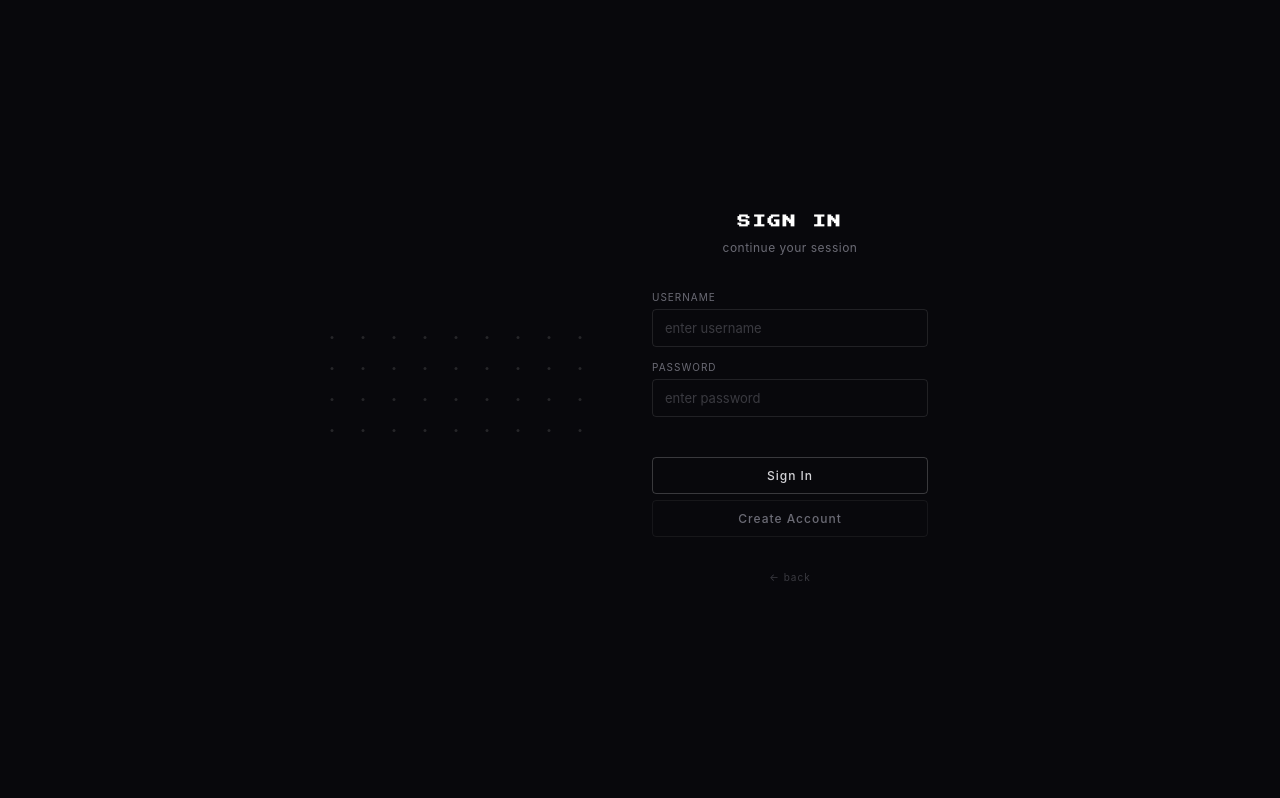
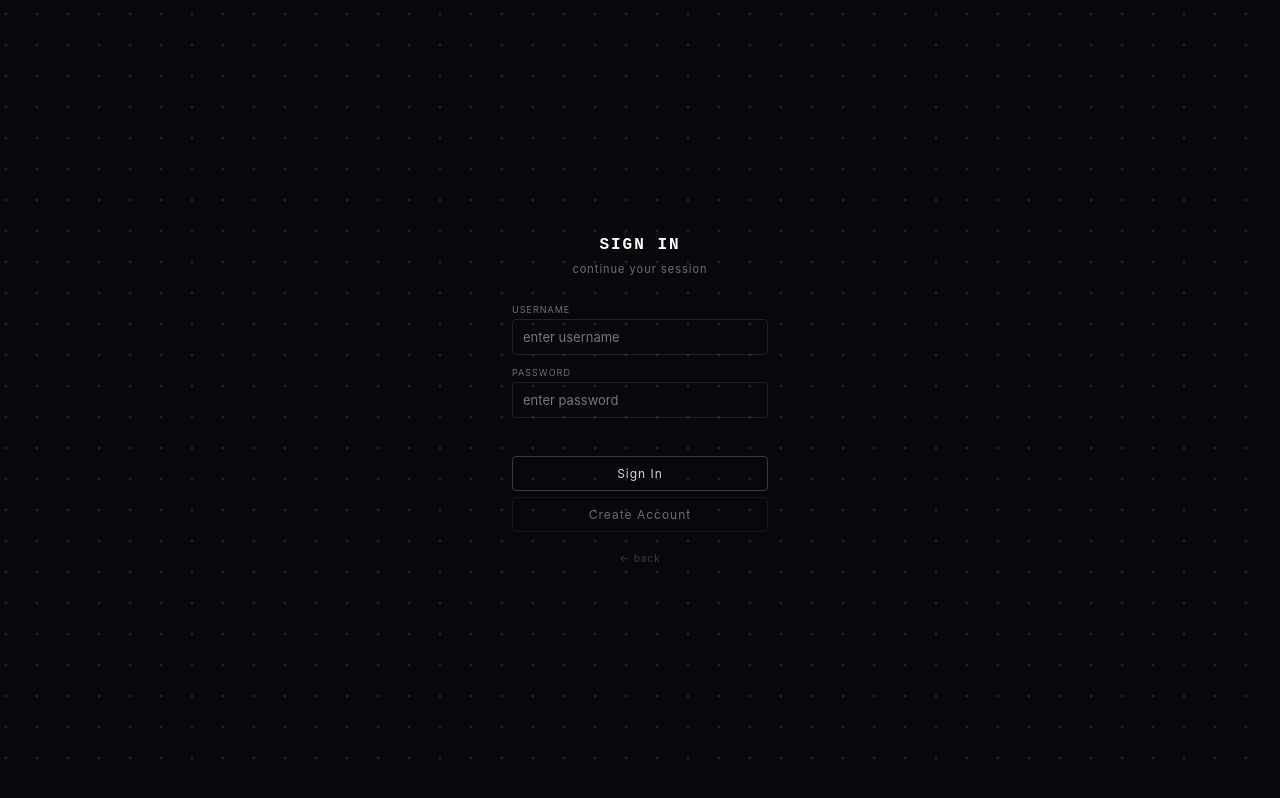
Before and after one commit to Dongby329/to-c-week1-hourly-wage-clock, a plain HTML site: page prototype/login.html in a window 1280 px wide. Drawn offline with Linux system fonts and the light colour scheme.

Commit message:
🔧 重写登录页：修复类名不匹配+居中布局+DotGrid背景

```diff
--- a/prototype/login.html
+++ b/prototype/login.html
@@ -1,144 +1,145 @@
-<!-- 时薪桌面钟 · 登录 -->
 <!DOCTYPE html>
 <html lang="zh-CN">
 <head>
 <meta charset="UTF-8">
 <meta name="viewport" content="width=device-width, initial-scale=1.0">
 <title>登录 · 时薪桌面钟</title>
-    <link href="https://fonts.googleapis.com/css2?family=Press+Start+2P&display=swap" rel="stylesheet">
 <style>
-
-        :root { --bg:#08080c;--surface:#0f0f13;--border:#1e1e24;--text:#ededef;--muted:#6b6b75;--accent:#f59e0b; }
 * { margin:0;padding:0;box-sizing:border-box; }
+canvas { position:fixed;inset:0;z-index:0;pointer-events:none;display:block; }
 body {
-            font-family:-apple-system,BlinkMacSystemFont,"SF Pro Display","PingFang SC","Microsoft YaHei",sans-serif;
-            background:var(--bg);color:var(--text);min-height:100vh;
+  background:#08080c;color:#ededef;min-height:100vh;
   display:flex;align-items:center;justify-content:center;
+  font-family:-apple-system,BlinkMacSystemFont,"PingFang SC","Microsoft YaHei",sans-serif;
   -webkit-font-smoothing:antialiased;overflow:hidden;
 }
-        .dotgrid-bg { position:fixed;inset:0;z-index:0;overflow:hidden;pointer-events:none; }
-        .dotgrid-bg canvas { display:block;width:100%;height:100%;pointer-events:none; }
-        .auth { position:relative;z-index:1;width:340px;padding:2rem;animation:fadeUp .6s ease; }
-        @keyframes fadeUp { from{opacity:0;transform:translateY(16px)} to{opacity:1;transform:translateY(0)} }
-        .auth-header { text-align:center;margin-bottom:36px; }
-        .auth-title { font-family:'Press Start 2P',monospace;font-size:13px;color:#fff;letter-spacing:2px;margin-bottom:12px; }
-        .auth-sub { font-size:12px;color:var(--muted);letter-spacing:0.5px; }
-        .form-group { margin-bottom:14px; }
-        .form-label { display:block;font-size:10px;color:var(--muted);margin-bottom:6px;letter-spacing:1px;text-transform:uppercase; }
-        .form-input {
-            width:100%;padding:10px 12px;background:transparent;border:1px solid rgba(255,255,255,0.1);
-            border-radius:4px;color:var(--text);font-size:13px;font-family:inherit;
-            transition:all .2s;outline:none;
+.auth { position:relative;z-index:1;width:320px;padding:2rem;text-align:center; }
+.auth h1 { font-family:'Courier New',monospace;font-size:16px;color:#fff;letter-spacing:2px;margin-bottom:8px; }
+.auth .sub { font-size:11px;color:#6b6b75;letter-spacing:1px;margin-bottom:28px; }
+.row { margin-bottom:12px;text-align:left; }
+.row label { display:block;font-size:9px;color:#6b6b75;letter-spacing:1px;text-transform:uppercase;margin-bottom:4px; }
+.row input {
+  width:100%;padding:9px 10px;background:transparent;border:1px solid rgba(255,255,255,0.1);
+  border-radius:4px;color:#ededef;font-size:13px;outline:none;font-family:inherit;
 }
-        .form-input:focus { border-color:rgba(255,255,255,0.35);background:rgba(255,255,255,0.02); }
-        .form-input::placeholder { color:#3a3a40; }
-        .form-btn {
-            width:100%;padding:10px;border-radius:4px;font-size:12px;font-weight:500;
-            cursor:pointer;font-family:inherit;transition:all .2s;letter-spacing:1px;
+.row input:focus { border-color:rgba(255,255,255,0.35); }
+.err { font-size:10px;color:#ef4444;text-align:center;min-height:16px;margin-bottom:4px; }
+.btn {
+  width:100%;padding:9px;border-radius:4px;font-size:12px;cursor:pointer;font-family:inherit;
   background:transparent;border:1px solid rgba(255,255,255,0.2);color:#d4d4d8;
-            margin-top:8px;
+  letter-spacing:1px;transition:0.2s;margin-top:6px;
 }
-        .form-btn:hover { background:rgba(255,255,255,0.06);border-color:rgba(255,255,255,0.4);color:#fff; }
-        .form-btn.sec { border-color:rgba(255,255,255,0.06);color:var(--muted);margin-top:6px; }
-        .form-btn.sec:hover { border-color:rgba(255,255,255,0.15);color:#a1a1aa; }
-        .form-error { font-size:11px;color:#ef4444;text-align:center;min-height:18px;line-height:18px; }
-        .user-list { margin-top:28px;text-align:center; }
-        .user-list-label { font-size:9px;color:#3a3a40;margin-bottom:8px;letter-spacing:1px;text-transform:uppercase; }
-        .user-chip {
-            display:inline-flex;align-items:center;gap:5px;padding:4px 12px;border-radius:4px;
-            background:transparent;border:1px solid rgba(255,255,255,0.06);font-size:11px;
-            cursor:pointer;transition:all .2s;margin:3px;color:var(--muted);
+.btn:hover { background:rgba(255,255,255,0.06);border-color:rgba(255,255,255,0.4);color:#fff; }
+.btn.sec { border-color:rgba(255,255,255,0.06);color:#6b6b75; }
+.btn.sec:hover { border-color:rgba(255,255,255,0.15);color:#a1a1aa; }
+.chips { margin-top:20px; }
+.chips label { font-size:9px;color:#3a3a40;letter-spacing:1px;text-transform:uppercase; }
+.chip {
+  display:inline-block;padding:3px 10px;border-radius:4px;border:1px solid rgba(255,255,255,0.06);
+  font-size:10px;color:#6b6b75;cursor:pointer;margin:3px;transition:0.2s;
 }
-        .user-chip:hover { border-color:rgba(255,255,255,0.2);color:var(--text); }
-        .user-chip .dot { width:5px;height:5px;border-radius:50%;background:var(--accent); }
-        .back { text-align:center;margin-top:28px; }
-        .back a { font-size:10px;color:#3a3a40;text-decoration:none;transition:color .2s;letter-spacing:1px; }
-        .back a:hover { color:var(--muted); }
+.chip:hover { border-color:rgba(255,255,255,0.2);color:#fff; }
+.chip .dot { display:inline-block;width:5px;height:5px;border-radius:50%;background:#f59e0b;margin-right:4px; }
+.back { margin-top:20px;font-size:10px; }
+.back a { color:#3a3a40;text-decoration:none;letter-spacing:1px; }
+.back a:hover { color:#6b6b75; }
 </style>
 </head>
 <body>
-<div class="waves-bg" id="dotgridBg"><canvas id="dotgridCanvas"></canvas></div>
+<canvas id="bg"></canvas>
 <div class="auth">
-    <div class="auth-header">
-        <h1 class="auth-title" id="authTitle">SIGN IN</h1>
-        <p class="auth-sub" id="authSubtitle">continue your session</p>
-    </div>
-    <form id="authForm" onsubmit="handleSubmit(event)">
-        <div class="form-group">
-            <label class="form-label">Username</label>
-            <input type="text" class="form-input" id="username" placeholder="enter username" required autocomplete="off">
-        </div>
-        <div class="form-group" id="passwordGroup">
-            <label class="form-label">Password</label>
-            <input type="password" class="form-input" id="password" placeholder="enter password" autocomplete="off">
-        </div>
-        <div class="form-error" id="formError"></div>
-        <button type="submit" class="form-btn" id="submitBtn">Sign In</button>
+  <h1 id="t">SIGN IN</h1>
+  <p class="sub" id="sub">continue your session</p>
+  <form onsubmit="return handle(event)">
+    <div class="row"><label>Username</label><input id="un" placeholder="enter username" required autocomplete="off"></div>
+    <div class="row" id="pwRow"><label>Password</label><input id="pw" type="password" placeholder="enter password" autocomplete="off"></div>
+    <div class="err" id="er"></div>
+    <button class="btn" id="btn">Sign In</button>
   </form>
-    <button class="form-btn sec" id="toggleModeBtn" onclick="toggleMode()">Create Account</button>
-    <div class="user-list" id="userList" style="display:none;">
-        <div class="user-list-label">Quick Switch</div>
-        <div id="userChips"></div>
-    </div>
+  <button class="btn sec" id="tgl" onclick="toggle()">Create Account</button>
+  <div class="chips" id="chipsWrap" style="display:none"><label>Quick Switch</label><div id="chips"></div></div>
   <div class="back"><a href="hero.html">← back</a></div>
 </div>
 <script>
-const UK='wageClock_users',CK='wageClock_currentUser';let isReg=false;
+var UK='wageClock_users',CK='wageClock_currentUser',reg=false;
 function gU(){try{return JSON.parse(localStorage.getItem(UK))||{}}catch(e){return{}}}
 function sU(u){localStorage.setItem(UK,JSON.stringify(u));}
-function sCU(id){sessionStorage.setItem(CK,id);}
-function gCU(){return sessionStorage.getItem(CK);}
-function hash(s){let h=0;for(let i=0;i<s.length;i++){h=((h<<5)-h)+s.charCodeAt(i);h|=0;}return'h_'+Math.abs(h).toString(36);}
-function renderChips(){const u=gU(),ids=Object.keys(u),c=document.getElementById('userChips'),l=document.getElementById('userList');if(!ids.length){l.style.display='none';return;}l.style.display='block';c.innerHTML=ids.map(i=>`<span class="user-chip" onclick="quickLogin('${i}')"><span class="dot"></span>${u[i].username}</span>`).join('');}
-function quickLogin(id){sCU(id);go();}
-function toggleMode(){isReg=!isReg;document.getElementById('authTitle').textContent=isReg?'REGISTER':'SIGN IN';document.getElementById('authSubtitle').textContent=isReg?'create your account':'continue your session';document.getElementById('submitBtn').textContent=isReg?'Register':'Sign In';document.getElementById('toggleModeBtn').textContent=isReg?'Sign In Instead':'Create Account';document.getElementById('passwordGroup').style.display='block';document.getElementById('formError').textContent='';}
-function handleSubmit(e){e.preventDefault();const un=document.getElementById('username').value.trim(),pw=document.getElementById('password').value,er=document.getElementById('formError');if(!un||un.length<2){er.textContent='username too short';return;}const u=gU();if(isReg){if(!pw||pw.length<3){er.textContent='password too short';return;}if(u[un]){er.textContent='username exists';return;}u[un]={id:un,username:un,passwordHash:hash(pw),createdAt:new Date().toISOString().slice(0,10)};sU(u);sCU(un);go();}else{if(u[un]){if(pw&&u[un].passwordHash===hash(pw)){sCU(un);go();}else if(pw){er.textContent='wrong password';}else{er.textContent='enter password';}}else{if(!pw){u[un]={id:un,username:un,passwordHash:'',createdAt:new Date().toISOString().slice(0,10)};sU(u);sCU(un);go();}else{u[un]={id:un,username:un,passwordHash:hash(pw),createdAt:new Date().toISOString().slice(0,10)};sU(u);sCU(un);go();}}}}
-function go(){window.location.href='clock.html';}
+function hash(s){var h=0;for(var i=0;i<s.length;i++){h=((h<<5)-h)+s.charCodeAt(i);h|=0;}return'h_'+Math.abs(h).toString(36);}
+function renderChips(){
+  var u=gU(),ids=Object.keys(u),c=document.getElementById('chips'),w=document.getElementById('chipsWrap');
+  if(!ids.length){w.style.display='none';return;}
+  w.style.display='block';c.innerHTML=ids.map(function(i){return '<span class="chip" onclick="qlogin(\''+i+'\')"><span class="dot"></span>'+u[i].username+'</span>';}).join('');
+}
+function qlogin(id){sessionStorage.setItem(CK,id);location.href='clock.html';}
+function toggle(){
+  reg=!reg;document.getElementById('t').textContent=reg?'REGISTER':'SIGN IN';
+  document.getElementById('sub').textContent=reg?'create your account':'continue your session';
+  document.getElementById('btn').textContent=reg?'Register':'Sign In';
+  document.getElementById('tgl').textContent=reg?'Sign In Instead':'Create Account';
+  document.getElementById('pwRow').style.display='block';document.getElementById('er').textContent='';
+}
+function handle(e){
+  e.preventDefault();var un=document.getElementById('un').value.trim();
+  var pw=document.getElementById('pw').value,er=document.getElementById('er');
+  if(!un||un.length<2){er.textContent='username too short';return false;}
+  var u=gU();
+  if(reg){
+    if(!pw||pw.length<3){er.textContent='password too short';return false;}
+    if(u[un]){er.textContent='username exists';return false;}
+    u[un]={id:un,username:un,passwordHash:hash(pw),createdAt:new Date().toISOString().slice(0,10)};
+    sU(u);sessionStorage.setItem(CK,un);location.href='clock.html';
+  }else{
+    if(u[un]){
+      if(pw&&u[un].passwordHash===hash(pw)){sessionStorage.setItem(CK,un);location.href='clock.html';}
+      else if(pw){er.textContent='wrong password';}
+    }else{
+      u[un]={id:un,username:un,passwordHash:pw?hash(pw):'',createdAt:new Date().toISOString().slice(0,10)};
+      sU(u);sessionStorage.setItem(CK,un);location.href='clock.html';
+    }
+  }
+  return false;
+}
+renderChips();
+if(sessionStorage.getItem(CK)&&gU()[sessionStorage.getItem(CK)])location.href='clock.html';
+
 // DotGrid
 (function(){
-    const c=document.getElementById('dotgridBg'),cv=document.getElementById('dotgridCanvas'),ctx=cv.getContext('2d');
-    const dotSize=3,gap=28,proximity=120,resilience=0.08,friction=0.88;
-    let dots=[],w=0,h=0;
-    const ptr={x:-999,y:-999,px:0,py:0,vx:0,vy:0};
-    function bg(){
-        const r=c.getBoundingClientRect();w=r.width;h=r.height;
-        const dpr=window.devicePixelRatio||1;
-        cv.width=w*dpr;cv.height=h*dpr;cv.style.width=w+'px';cv.style.height=h+'px';
-        ctx.setTransform(dpr,0,0,dpr,0,0);
-        const cell=dotSize+gap,cols=Math.floor(w/cell),rows=Math.floor(h/cell);
-        const gW=cell*cols,gH=cell*rows;
-        const ox=(w-gW)/2+dotSize/2,oy=(h-gH)/2+dotSize/2;
-        dots=[];
-        for(let r=0;r<rows;r++)for(let c=0;c<cols;c++)dots.push({cx:ox+c*cell,cy:oy+r*cell,x:0,y:0,vx:0,vy:0});
+  var cv=document.getElementById('bg'),ctx=cv.getContext('2d');
+  var S=3,G=28,P=120,R=0.08,F=0.88,W=0,H=0,dots=[];
+  var pt={x:-999,y:-999,px:0,py:0,vx:0,vy:0};
+  function build(){
+    var r=cv.parentNode.getBoundingClientRect();W=r.width;H=r.height;
+    var dpr=devicePixelRatio||1;cv.width=W*dpr;cv.height=H*dpr;
+    cv.style.width=W+'px';cv.style.height=H+'px';ctx.setTransform(dpr,0,0,dpr,0,0);
+    var cell=S+G,cols=Math.floor(W/cell),rows=Math.floor(H/cell);
+    var gW=cell*cols,gH=cell*rows,ox=(W-gW)/2+S/2,oy=(H-gH)/2+S/2;
+    dots=[];for(var r=0;r<rows;r++)for(var c=0;c<cols;c++)dots.push({cx:ox+c*cell,cy:oy+r*cell,x:0,y:0,vx:0,vy:0});
   }
   function draw(){
-        ctx.clearRect(0,0,w,h);const psq=proximity*proximity;
-        for(const d of dots){
-            const ox=d.cx+d.x,oy=d.cy+d.y,dx=d.cx-ptr.x,dy=d.cy-ptr.y,dsq=dx*dx+dy*dy;
-            let a=0.12;if(dsq<psq){const t=1-Math.sqrt(dsq)/proximity;a=0.12+t*0.45;}
-            ctx.beginPath();ctx.arc(ox,oy,dotSize/2,0,Math.PI*2);ctx.fillStyle='rgba(255,255,255,'+a.toFixed(2)+')';ctx.fill();
+    ctx.clearRect(0,0,W,H);var psq=P*P;
+    for(var i=0;i<dots.length;i++){
+      var d=dots[i],ox=d.cx+d.x,oy=d.cy+d.y,dx=d.cx-pt.x,dy=d.cy-pt.y,dsq=dx*dx+dy*dy;
+      var a=0.1;if(dsq<psq){var t=1-Math.sqrt(dsq)/P;a=0.1+t*0.45;}
+      ctx.beginPath();ctx.arc(ox,oy,S/2,0,Math.PI*2);ctx.fillStyle='rgba(255,255,255,'+a.toFixed(2)+')';ctx.fill();
     }
   }
   function upd(){
-        const pvx=ptr.x-ptr.px,pvy=ptr.y-ptr.py;
-        ptr.vx+=(pvx-ptr.vx)*0.3;ptr.vy+=(pvy-ptr.vy)*0.3;ptr.px=ptr.x;ptr.py=ptr.y;
-        const spd=Math.hypot(ptr.vx,ptr.vy);
-        for(const d of dots){
-            const dx=d.cx-ptr.x,dy=d.cy-ptr.y,dist=Math.hypot(dx,dy);
-            if(dist<proximity&&spd>5){const f=(1-dist/proximity)*spd*0.015;d.vx+=(dx/dist)*f;d.vy+=(dy/dist)*f;}
-            d.vx+=(0-d.x)*resilience;d.vy+=(0-d.y)*resilience;d.vx*=friction;d.vy*=friction;d.x+=d.vx;d.y+=d.vy;
+    pt.vx+=(pt.x-pt.px-pt.vx)*0.3;pt.vy+=(pt.y-pt.py-pt.vy)*0.3;pt.px=pt.x;pt.py=pt.y;
+    var spd=Math.hypot(pt.vx,pt.vy);
+    for(var i=0;i<dots.length;i++){
+      var d=dots[i],dx=d.cx-pt.x,dy=d.cy-pt.y,dist=Math.hypot(dx,dy);
+      if(dist<P&&spd>5){var f=(1-dist/P)*spd*0.015;d.vx+=(dx/dist)*f;d.vy+=(dy/dist)*f;}
+      d.vx+=(0-d.x)*R;d.vy+=(0-d.y)*R;d.vx*=F;d.vy*=F;d.x+=d.vx;d.y+=d.vy;
     }
   }
   function tick(){upd();draw();requestAnimationFrame(tick);}
-    function om(e){const r=c.getBoundingClientRect();ptr.x=e.clientX-r.left;ptr.y=e.clientY-r.top;}
-    function oc(e){const r=c.getBoundingClientRect(),cx=e.clientX-r.left,cy=e.clientY-r.top;
-        for(const d of dots){const dist=Math.hypot(d.cx-cx,d.cy-cy);if(dist<200){const f=(1-dist/200)*12;d.vx+=(d.cx-cx)/dist*f;d.vy+=(d.cy-cy)/dist*f;}}}
-    bg();window.addEventListener('resize',bg);window.addEventListener('mousemove',om,{passive:true});window.addEventListener('click',oc);requestAnimationFrame(tick);
+  function mv(e){var r=cv.getBoundingClientRect();pt.x=e.clientX-r.left;pt.y=e.clientY-r.top;}
+  function cl(e){var r=cv.getBoundingClientRect(),cx=e.clientX-r.left,cy=e.clientY-r.top;
+    for(var i=0;i<dots.length;i++){var d=dots[i],dist=Math.hypot(d.cx-cx,d.cy-cy);
+    if(dist<200){var f=(1-dist/200)*12;d.vx+=(d.cx-cx)/dist*f;d.vy+=(d.cy-cy)/dist*f;}}}
+  setTimeout(function(){build();requestAnimationFrame(tick);},100);
+  window.addEventListener('resize',build);window.addEventListener('mousemove',mv,{passive:true});window.addEventListener('click',cl);
 })();
-
-// Init
-renderChips();
-const cur=gCU();if(cur&&gU()[cur])go();
 </script>
 </body>
 </html>
```
Lines whose indentation alone changed are shown as unchanged.
